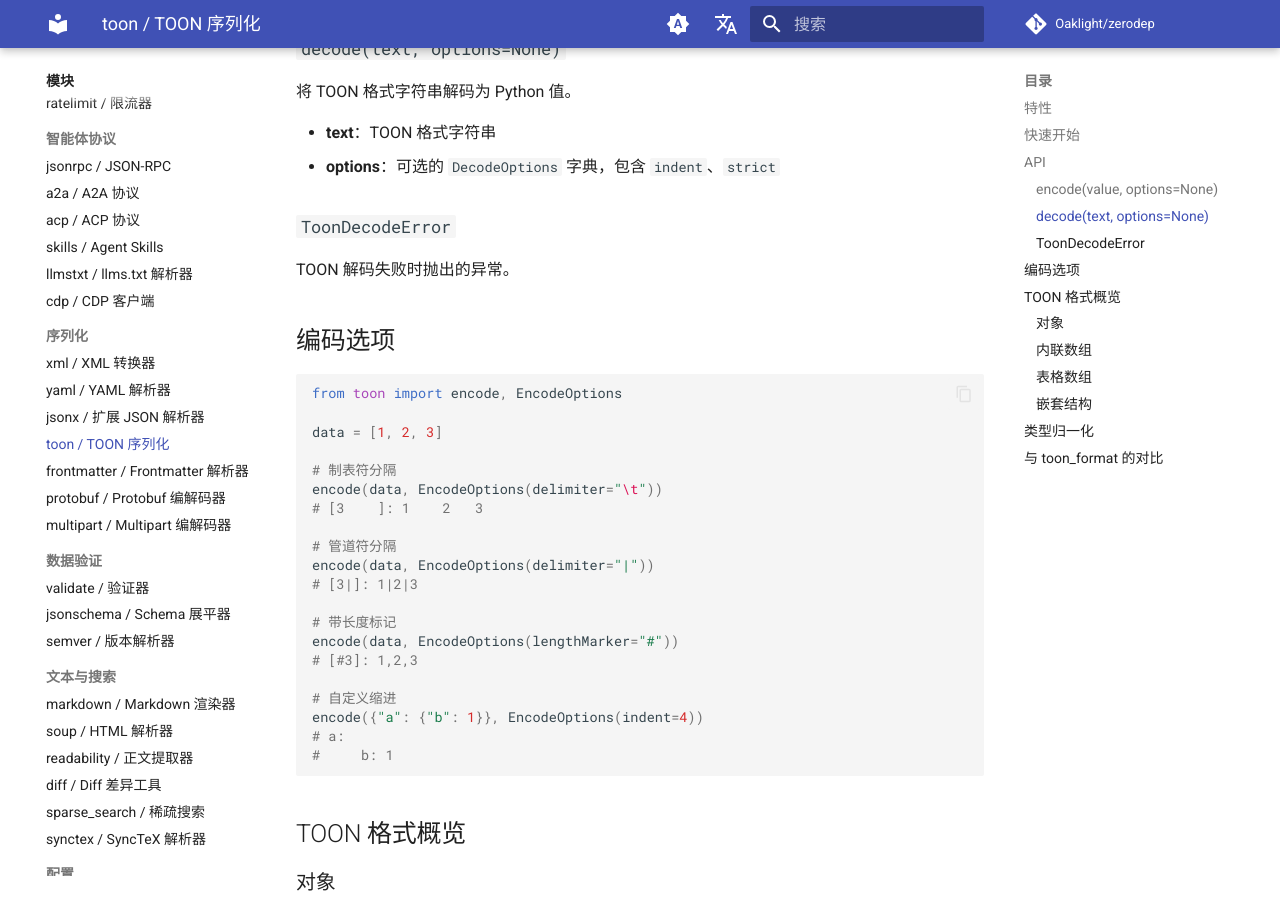
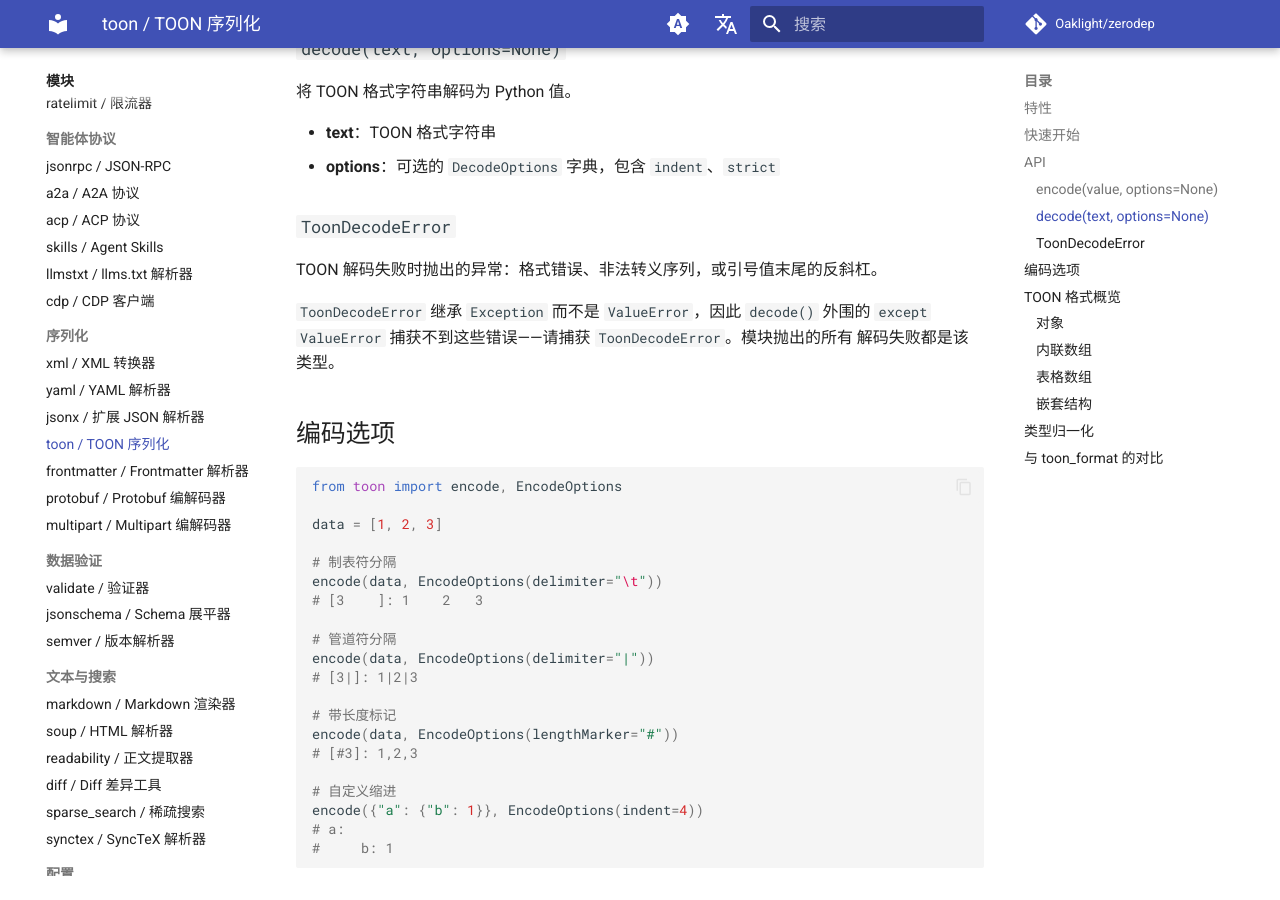
Before and after one commit to Oaklight/zerodep, an MkDocs documentation site: the page built from docs/modules/toon.md, in a window 1280 px wide and 900 px high, scrolled down 1424 px. Built offline with MkDocs 1.6.1 and Material for MkDocs 9.7.7, drawn with Linux system fonts in a browser that asks for light colours; comment, search, counter and statistics services are not loaded.

Commit message:
docs：toon 错误类型与 jsonx hook 重试
处理 #208 与 #209 的评审意见：ToonDecodeError 不继承 ValueError，剩余一致性差距属于静默接受（#184），hook 抛出的 JSONDecodeError 不再触发重试。

```diff
--- a/docs/modules/toon.md
+++ b/docs/modules/toon.md
@@ -58,7 +58,11 @@
 
 ### `ToonDecodeError`
 
-TOON 解码失败时抛出的异常。
+TOON 解码失败时抛出的异常：格式错误、非法转义序列，或引号值末尾的反斜杠。
+
+`ToonDecodeError` 继承 `Exception` 而不是 `ValueError`，因此 `decode()` 外围的
+`except ValueError` 捕获不到这些错误——请捕获 `ToonDecodeError`。模块抛出的所有
+解码失败都是该类型。
 
 ## 编码选项
 
```
Also changed, not shown: docs/changelog.md (+2 -2 lines).
